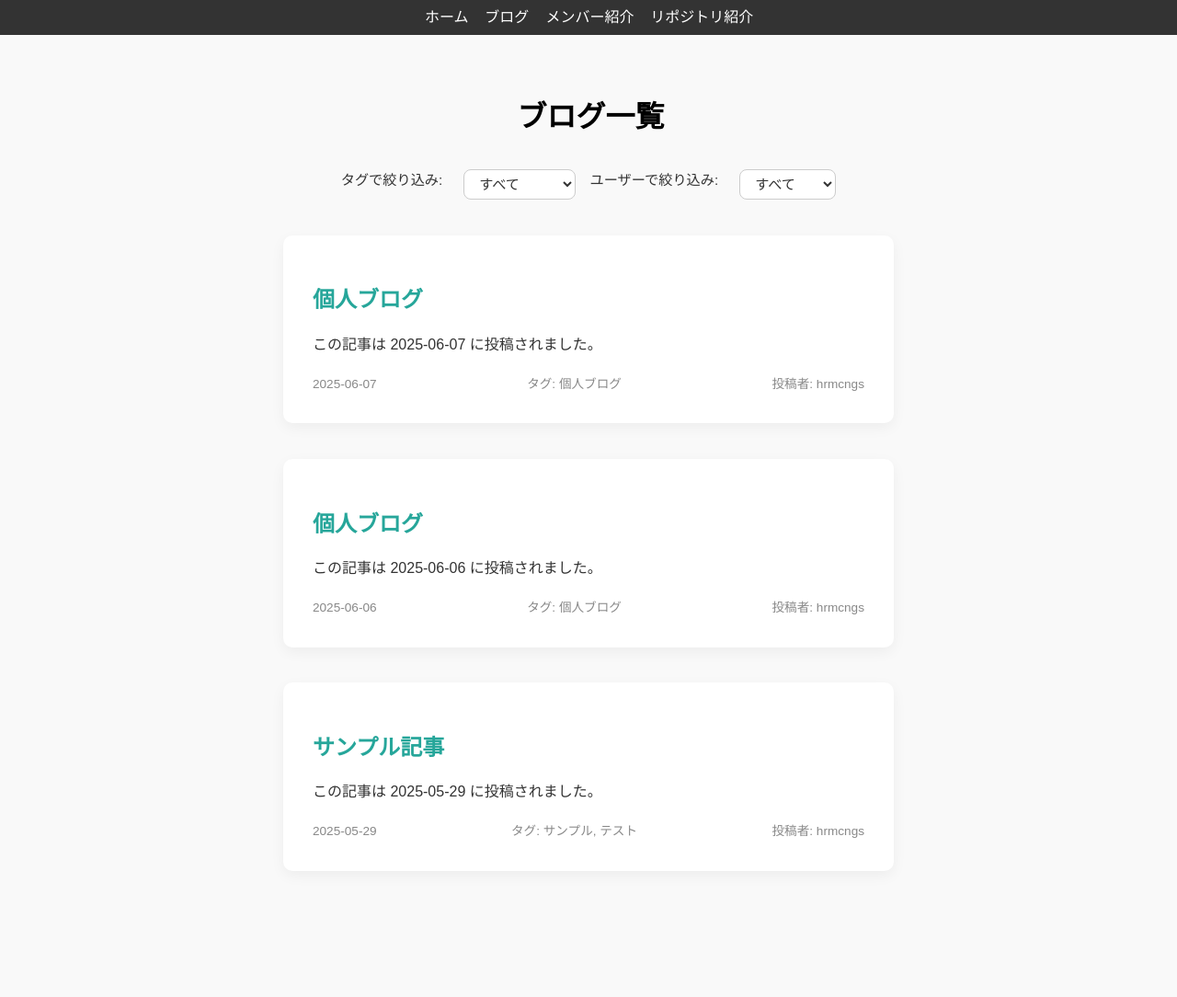
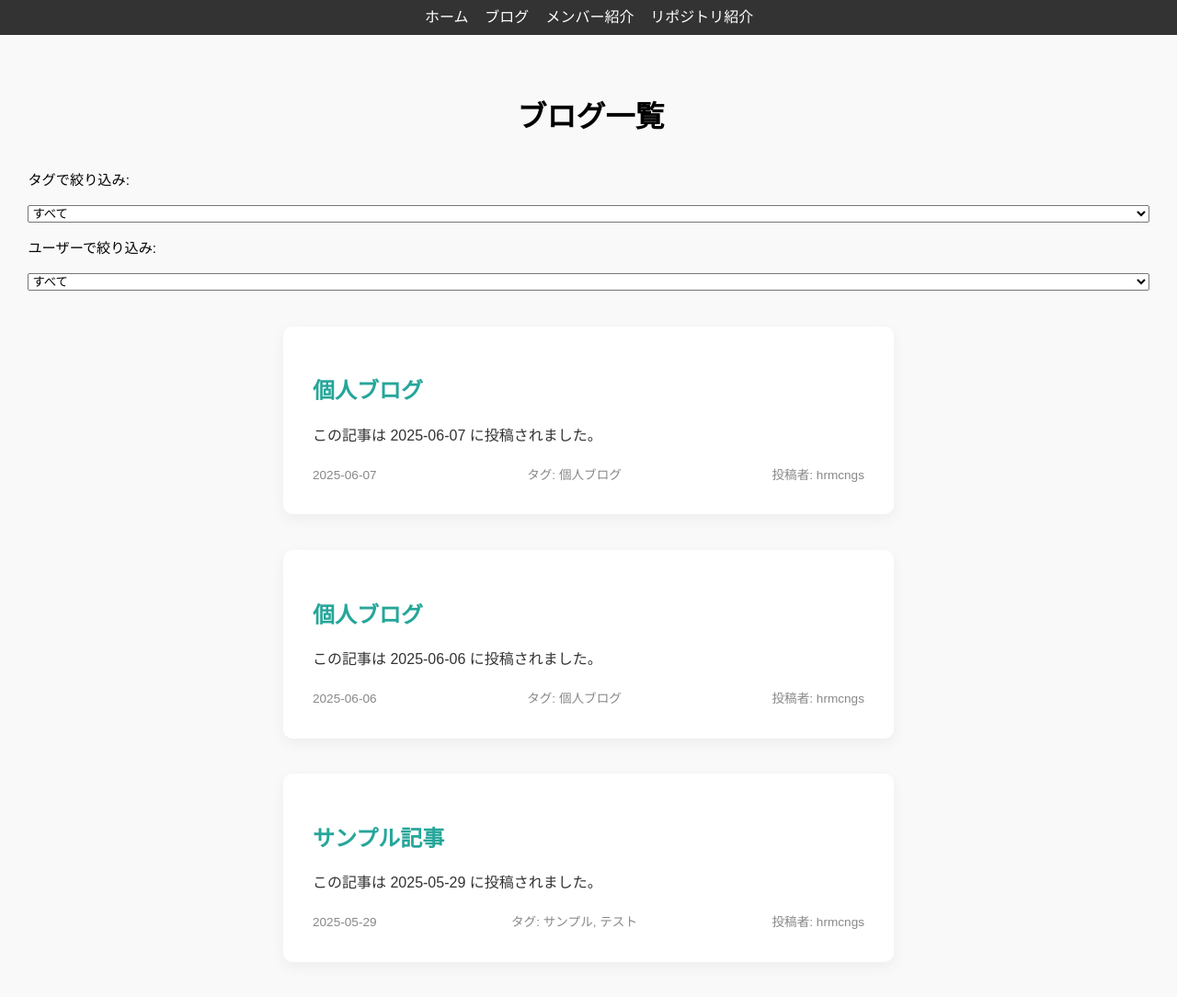
Before and after one commit to Drowse-Lab/Drowse-Lab, a Jekyll site: the page built from blog.html, in a window 1280 px wide. Shown: the whole page at 92% size. Built offline with Jekyll 4.4.1, drawn with Linux system fonts in a browser that asks for light colours; before the commit the page ends 985 px from its top, so only the background shows below that.

Commit message:
Update styles.css

```diff
--- a/assets/css/styles.css
+++ b/assets/css/styles.css
@@ -304,75 +304,40 @@
 
 .filters {
   display: flex;
-  flex-wrap: wrap;
-  justify-content: center;
+  flex-direction: column;
   gap: 1em;
-  margin: 2em 0;
+  margin: 2em;
   font-size: 0.95rem;
 }
 
-.filters label {
-  margin-right: 0.5em;
-  font-weight: 500;
-  color: #333;
+.filter-group {
+  display: flex;
+  flex-wrap: wrap;
+  align-items: center;
+  gap: 0.5em;
 }
 
-.filters select {
-  padding: 0.4em 0.8em;
-  font-size: 0.95rem;
-  border: 1px solid #ccc;
-  border-radius: 8px;
-  background-color: white;
-  color: #333;
-  outline: none;
-  transition: border-color 0.2s, box-shadow 0.2s;
+.filter-group strong {
+  margin-right: 0.5em;
 }
 
-.filters select:focus {
-  border-color: #007aff;
-  box-shadow: 0 0 0 2px rgba(0,122,255,0.2);
+.filter-button {
+  padding: 0.3em 0.8em;
+  border: 1px solid #ccc;
+  border-radius: 999px;
+  background-color: #f0f0f0;
+  color: #333;
+  font-size: 0.9rem;
+  cursor: pointer;
+  transition: all 0.2s ease;
 }
 
-/* .filters {
-  display: flex;
-  flex-wrap: wrap;
-  justify-content: center;
-  gap: 1.5rem;
-  padding: 1.5rem 2rem;
-  margin: 2rem auto;
-  max-width: 80%;
-  background: rgba(255, 255, 255, 0.6);
-  backdrop-filter: blur(10px);
-  border: 1px solid rgba(200, 200, 200, 0.3);
-  border-radius: 16px;
-  box-shadow: 0 8px 20px rgba(0, 0, 0, 0.05);
-  font-family: -apple-system, BlinkMacSystemFont, "Helvetica Neue", sans-serif;
+.filter-button:hover {
+  background-color: #e0e0e0;
 }
 
-.filters label {
-  font-size: 0.95rem;
-  font-weight: 500;
-  color: #333;
+.filter-button.active {
+  background-color: #007aff;
+  color: white;
+  border-color: #007aff;
 }
-
-.filters select {
-  appearance: none;
-  padding: 0.5em 1.2em;
-  border-radius: 12px;
-  border: 1px solid #ccc;
-  background-color: #fff;
-  color: #333;
-  font-size: 0.95rem;
-  box-shadow: 0 2px 6px rgba(0, 0, 0, 0.05);
-  transition: all 0.3s ease;
-}
-
-.filters select:focus {
-  outline: none;
-  border-color: #007aff;
-  box-shadow: 0 0 0 3px rgba(0, 122, 255, 0.2);
-}
-
-.filters select:hover {
-  border-color: #aaa;
-} */
```
